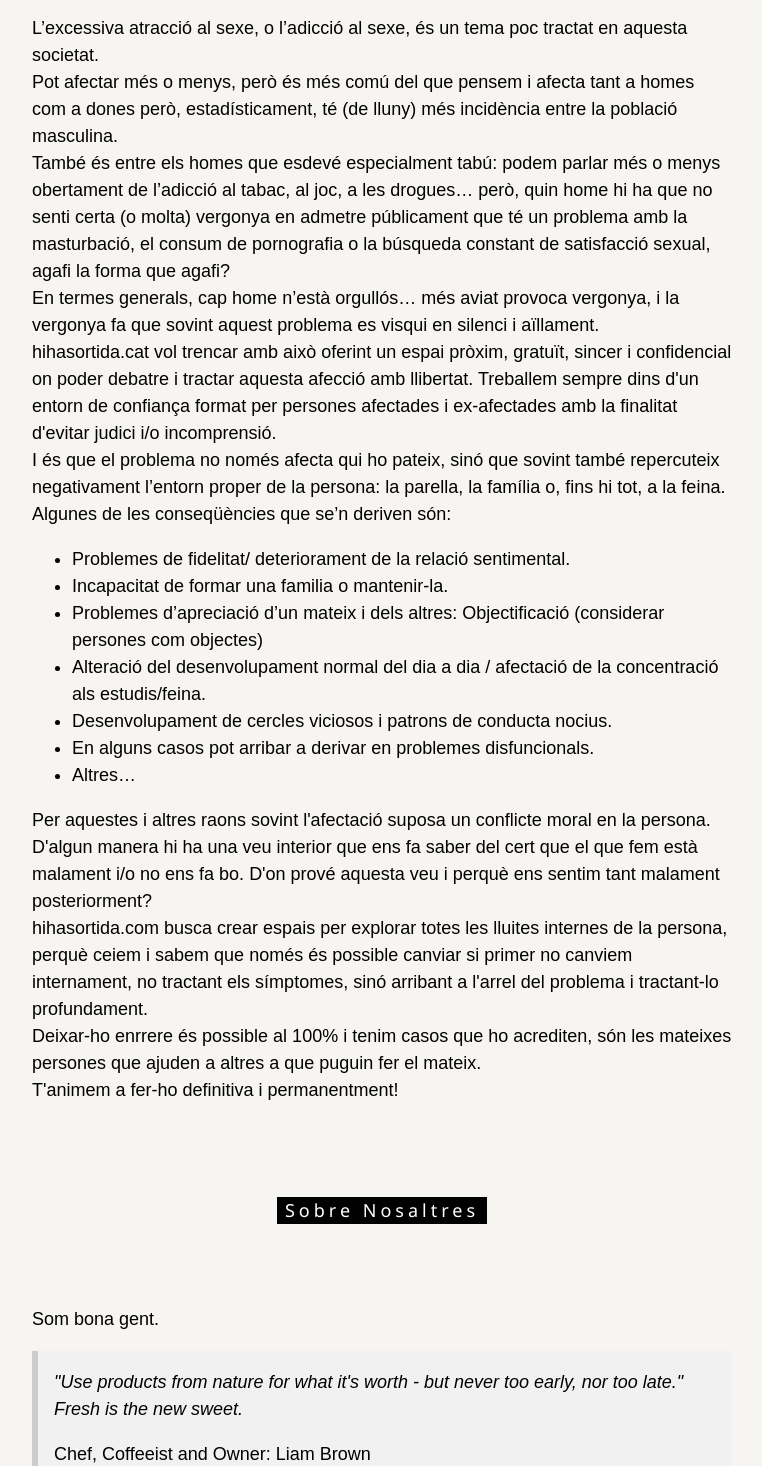
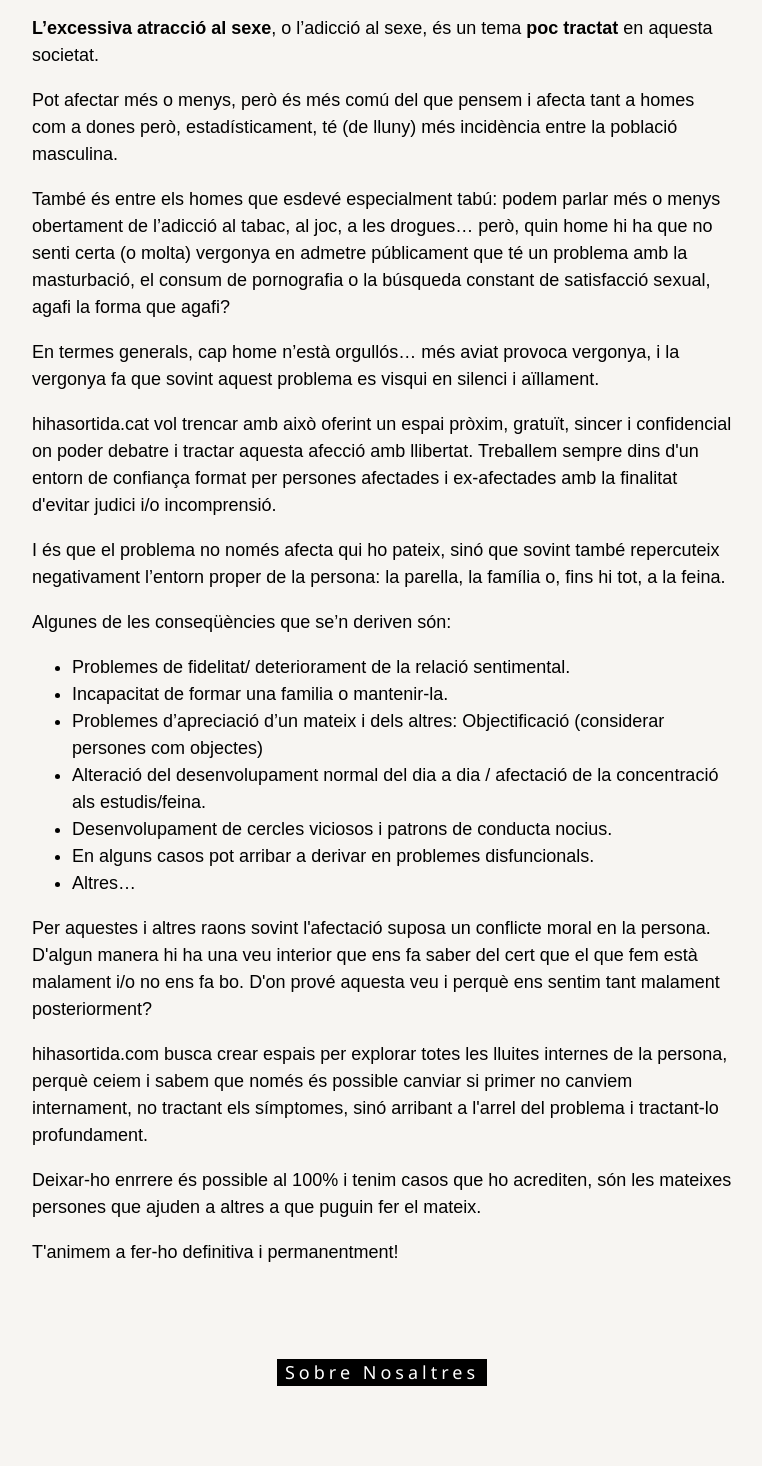
Before and after one commit to janmaroto/hihasortida.cat, a plain HTML site: page index.html in a window 1280 px wide. Shown: the part 768-2234 px from the top of the page, without its empty margins (258-1020 px from the left). Drawn offline with Linux system fonts and the light colour scheme.

Commit message:
changes inici

```diff
--- a/index.html
+++ b/index.html
@@ -64,19 +64,13 @@ body, html {
 <div class="w3-container" id="inici">
   <div class="w3-content" style="max-width:700px">
     <h5 class="w3-center w3-padding-64"><span class="w3-tag w3-wide">Inici</span></h5>
-    <p>L’excessiva atracció al sexe, o l’adicció al sexe, és un tema poc tractat en aquesta societat.<br>
-
-      Pot afectar més o menys, però és més comú del que pensem i afecta tant a homes com a dones però, estadísticament, té (de lluny) més incidència entre la població masculina.<br>
-
-      També és entre els homes que esdevé especialment tabú: podem parlar més o menys obertament de l’adicció al tabac, al joc, a les drogues… però, quin home hi ha que no senti certa (o molta) vergonya en admetre públicament que té un problema amb la masturbació, el consum de pornografia o la búsqueda constant de satisfacció sexual, agafi la forma que agafi?<br>
-
-      En termes generals, cap home n’està orgullós… més aviat provoca vergonya, i la vergonya fa que sovint aquest problema es visqui en silenci i aïllament.<br>
-
-      hihasortida.cat vol trencar amb això oferint un espai pròxim, gratuït, sincer i confidencial on poder debatre i tractar aquesta afecció amb llibertat. Treballem sempre dins d'un entorn de confiança format per persones afectades i ex-afectades amb la finalitat d'evitar judici i/o incomprensió.<br>
-
-      I és que el problema no només afecta qui ho pateix, sinó que sovint també repercuteix negativament l’entorn proper de la persona: la parella, la família o, fins hi tot, a la feina.<br>
-
-      Algunes de les conseqüències que se’n deriven són:<br></p>
+    <p><strong>L’excessiva atracció al sexe</strong>, o l’adicció al sexe, és un tema <strong>poc tractat</strong> en aquesta societat.</p>
+    <p>Pot afectar més o menys, però és més comú del que pensem i afecta tant a homes com a dones però, estadísticament, té (de lluny) més incidència entre la població masculina.</p>
+    <p>També és entre els homes que esdevé especialment tabú: podem parlar més o menys obertament de l’adicció al tabac, al joc, a les drogues… però, quin home hi ha que no senti certa (o molta) vergonya en admetre públicament que té un problema amb la masturbació, el consum de pornografia o la búsqueda constant de satisfacció sexual, agafi la forma que agafi?</p>
+    <p>En termes generals, cap home n’està orgullós… més aviat provoca vergonya, i la vergonya fa que sovint aquest problema es visqui en silenci i aïllament.</p>
+    <p>hihasortida.cat vol trencar amb això oferint un espai pròxim, gratuït, sincer i confidencial on poder debatre i tractar aquesta afecció amb llibertat. Treballem sempre dins d'un entorn de confiança format per persones afectades i ex-afectades amb la finalitat d'evitar judici i/o incomprensió.</p>
+    <p>I és que el problema no només afecta qui ho pateix, sinó que sovint també repercuteix negativament l’entorn proper de la persona: la parella, la família o, fins hi tot, a la feina.</p>
+    <p>Algunes de les conseqüències que se’n deriven són:</p>
       <ul>
         <li>Problemes de fidelitat/ deteriorament de la relació sentimental.</li>
         <li>Incapacitat de formar una familia o mantenir-la.</li>
@@ -86,12 +80,10 @@ body, html {
         <li>En alguns casos pot arribar a derivar en problemes disfuncionals.</li>
         <li>Altres…</li>
       </ul>
-      <p>Per aquestes i altres raons sovint l'afectació suposa un conflicte moral en la persona. D'algun manera hi ha una veu interior que ens fa saber del cert que el que fem està malament i/o no ens fa bo. D'on prové aquesta veu i perquè ens sentim tant malament posteriorment?<br>
-
-      hihasortida.com busca crear espais per explorar totes les lluites internes de la persona, perquè ceiem i sabem que només és possible canviar si primer no canviem internament, no tractant els símptomes, sinó arribant a l'arrel del problema i tractant-lo profundament.<br>
-
-      Deixar-ho enrrere és possible al 100% i tenim casos que ho acrediten, són les mateixes persones que ajuden a altres a que puguin fer el mateix.<br>
-      T'animem a fer-ho definitiva i permanentment!</p>
+      <p>Per aquestes i altres raons sovint l'afectació suposa un conflicte moral en la persona. D'algun manera hi ha una veu interior que ens fa saber del cert que el que fem està malament i/o no ens fa bo. D'on prové aquesta veu i perquè ens sentim tant malament posteriorment?</p>
+      <p>hihasortida.com busca crear espais per explorar totes les lluites internes de la persona, perquè ceiem i sabem que només és possible canviar si primer no canviem internament, no tractant els símptomes, sinó arribant a l'arrel del problema i tractant-lo profundament.</p>
+      <p>Deixar-ho enrrere és possible al 100% i tenim casos que ho acrediten, són les mateixes persones que ajuden a altres a que puguin fer el mateix.</p>
+      <p>T'animem a fer-ho definitiva i permanentment!</p>
   </div>
 </div>
 
```
